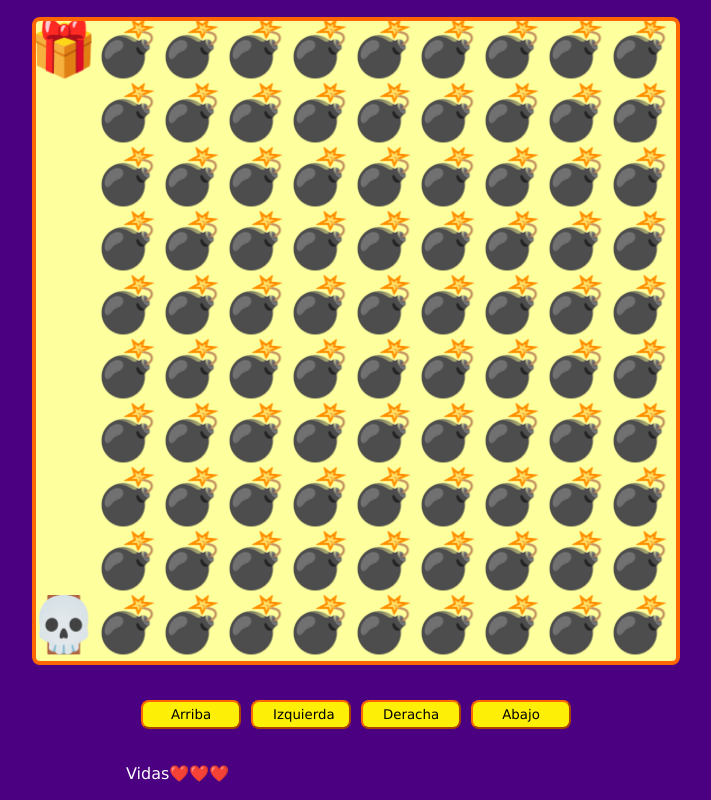
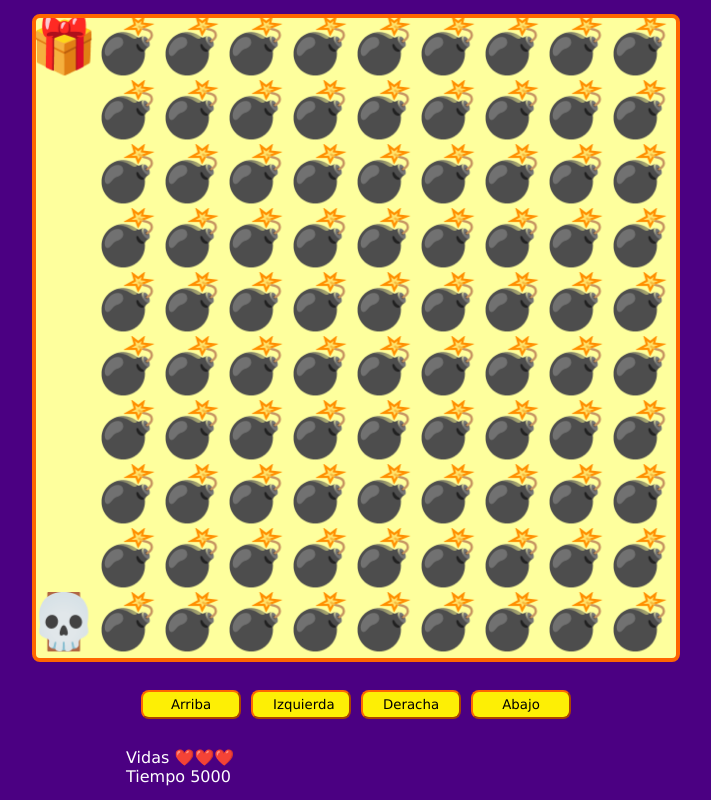
Before and after one commit to molano5858/videojuego-taller-practico-Javascript, a plain HTML site: page index.html in a window 1280 px wide. Shown: the whole page, without its empty margins (284-995 px from the left). Drawn offline with Linux system fonts and the light colour scheme.

Commit message:
Clase 17 agregar contador, tambien se detiene cuando ganamos los 3 niveles y se reinicia cuando perdemos.

```diff
--- a/game.js
+++ b/game.js
@@ -8,6 +8,7 @@ let left = document.querySelector("#left");
 let right = document.querySelector("#right");
 let down = document.querySelector("#down");
 let livesLeft = document.querySelector("#lives");
+let time = document.querySelector("#time");
 
 let playerPosition = {
   x: undefined,
@@ -23,6 +24,10 @@ let enemiesPositions = [];
 
 let nivelActual = 0;
 let lives = 3;
+
+let timeStart;
+let timePlayer;
+let timeInterval;
 
 window.addEventListener("load", setCanvasSize); // le estamos diciendo que cuanto la ventana cargue, ejecute la funcion startGame
 window.addEventListener("resize", setCanvasSize); // evento resize de window nos permite ejecutar la funcion cada vez que se hace cambio dinamico de la pagina, esto soluciona el hecho de que el canva no cambiaba de tamaño si no solo cuando recargabamos
@@ -60,6 +65,11 @@ function startGame() {
 
     gameWin();
     return; // para terminar con la ejecucion del codigo de startgame y que no renderice mas
+  }
+
+  if (!timeStart) {
+    timeStart = Date.now();
+    timeInterval = setInterval(showTime, 100);
   }
 
   let mapRows = map.trim().split("\n"); // .trim() elimina los espacios en blanco al inicio y al final de un string, .split() convierte a un array un string y cada posicion o elemento del array vendra dado por el parametro que le pasemos,
@@ -163,17 +173,20 @@ function levelFail() {
     console.log(`chocaste, te quedan ${lives} vidas `);
     startGame();
   } else {
-    console.log("entro al else");
+    console.log("PERDISTE");
     nivelActual = 0;
     lives = 3;
     playerPosition.x = undefined;
     playerPosition.y = undefined;
+    clearInterval(timeInterval);
+    timeStart = 0;
     startGame();
   }
 }
 
 function gameWin() {
   console.log("GANASTE Y TERMINASTE EL JUEGO");
+  clearInterval(timeInterval);
 }
 
 function showLivesLeft() {
@@ -185,6 +198,10 @@ function showLivesLeft() {
   heartsLeft.forEach((elemento) => {
     livesLeft.append(elemento); //mejor append que innerHTML porque con innerHTML me estaria sobre escribiendo los corazones osea que solo apareceria 1, mientras que con append me va como adicionando sin reescribir lo que ya habia
   });
+}
+
+function showTime() {
+  time.innerHTML = Date.now() - timeStart;
 }
 
 //EVENTOS DE LOS BOTONES DE DIRECCION
--- a/index.html
+++ b/index.html
@@ -19,7 +19,8 @@
       </div>
 
       <div class="messages">
-        <p>Vidas<span id="lives"></span></p>
+        <p>Vidas <span id="lives"></span></p>
+        <p>Tiempo <span id="time"></span></p>
       </div>
     </div>
 
```
